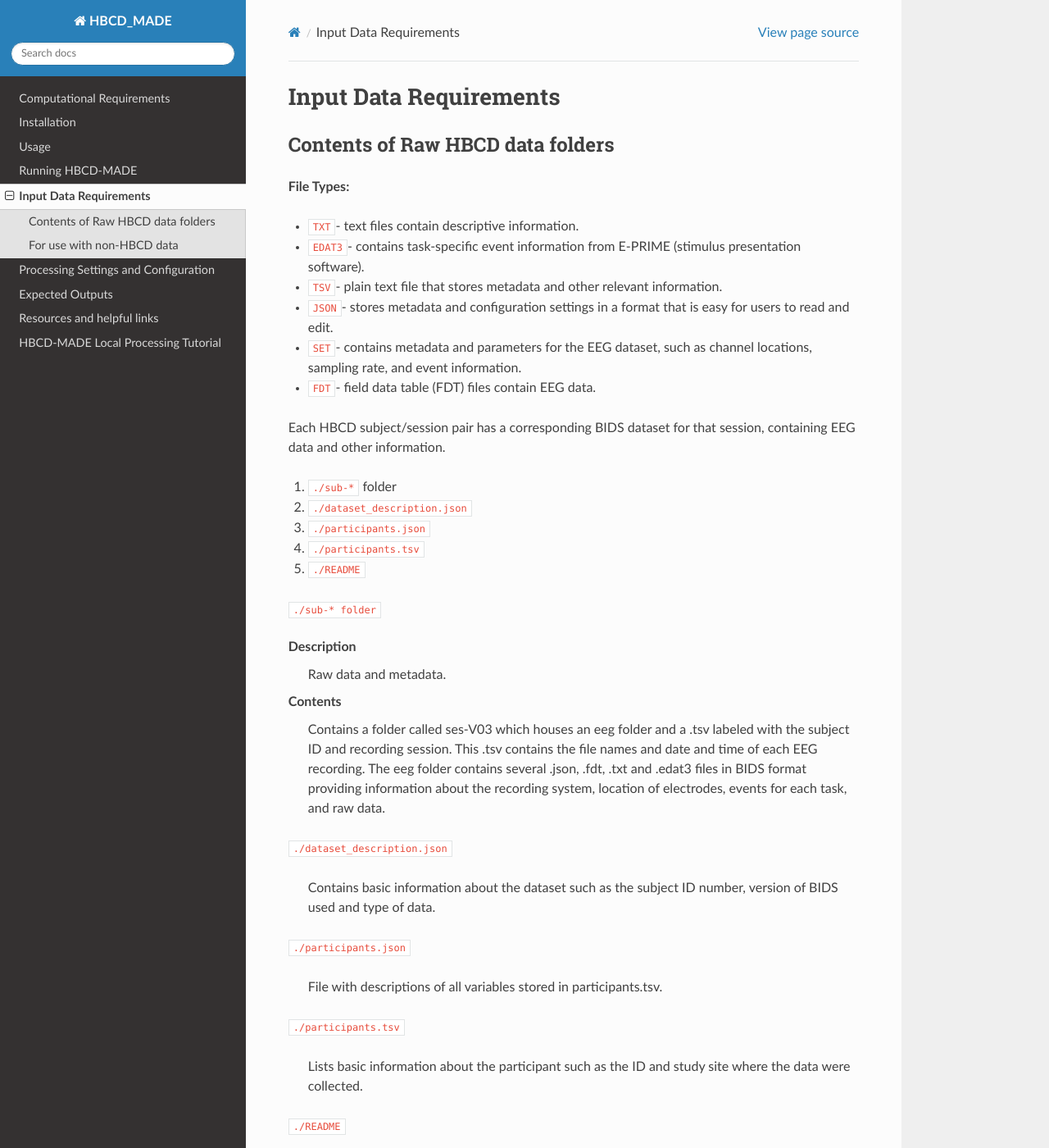
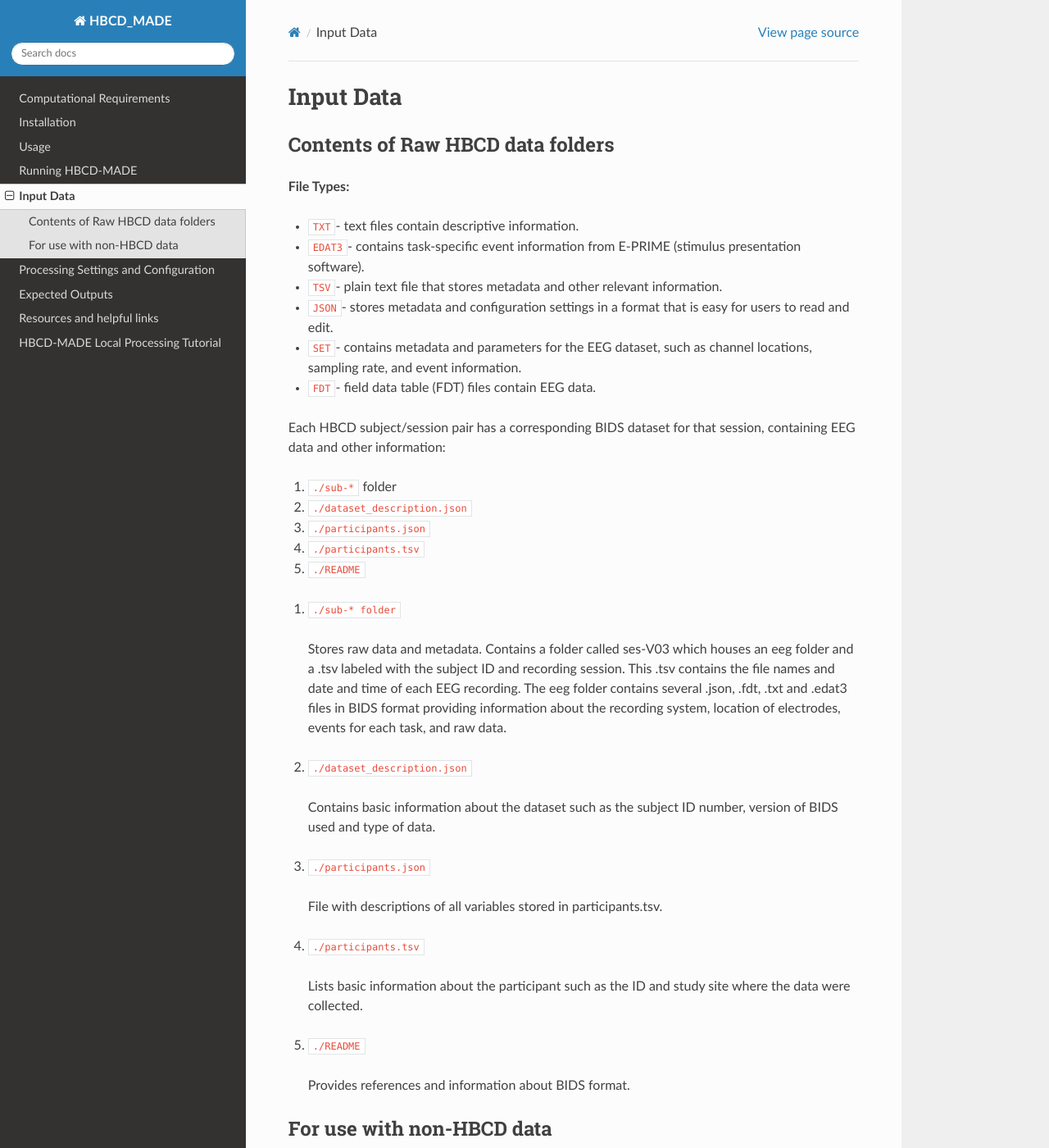
Before and after one commit to DCAN-Labs/HBCD-MADE, a Sphinx documentation site: the page built from docs/source/data_requirements.rst, in a window 1280 px wide and 1400 px high. Shown: the whole window at 82% size. Built offline with Sphinx 7.4.7 and the Read the Docs theme 2.0.0, drawn with Linux system fonts in a browser that asks for light colours.

Commit message:
Update data_requirements.rst

```diff
--- a/docs/source/data_requirements.rst
+++ b/docs/source/data_requirements.rst
@@ -1,6 +1,6 @@
 
-Input Data Requirements
-========================
+Input Data
+===========
 
 Contents of Raw HBCD data folders
 ----------------------------------
@@ -15,7 +15,7 @@ Contents of Raw HBCD data folders
 - ``FDT``- field data table (FDT) files contain EEG data.
 
 
-Each HBCD subject/session pair has a corresponding BIDS dataset for that session, containing EEG data and other information.
+Each HBCD subject/session pair has a corresponding BIDS dataset for that session, containing EEG data and other information:
 
 (1)	``./sub-*`` folder
 (2)	``./dataset_description.json``
@@ -23,27 +23,23 @@ Each HBCD subject/session pair has a corresponding BIDS dataset for that session
 (4)	``./participants.tsv``
 (5)	``./README``
 
-``./sub-* folder``
+1. ``./sub-* folder``
 
-Description
-  Raw data and metadata.
+  Stores raw data and metadata. Contains a folder called ses-V03 which houses an eeg folder and a .tsv labeled with the subject ID and recording session. This .tsv contains the file names and date and time of each EEG recording. The eeg folder contains several .json, .fdt, .txt and .edat3 files in BIDS format providing information about the recording system, location of electrodes, events for each task, and raw data.
 
-Contents
-  Contains a folder called ses-V03 which houses an eeg folder and a .tsv labeled with the subject ID and recording session. This .tsv contains the file names and date and time of each EEG recording. The eeg folder contains several .json, .fdt, .txt and .edat3 files in BIDS format providing information about the recording system, location of electrodes, events for each task, and raw data.
-
-``./dataset_description.json``
+2. ``./dataset_description.json``
 
   Contains basic information about the dataset such as the subject ID number, version of BIDS used and type of data.
 
-``./participants.json``
+3. ``./participants.json``
 
   File with descriptions of all variables stored in participants.tsv.
 
-``./participants.tsv``
+4. ``./participants.tsv``
 
   Lists basic information about the participant such as the ID and study site where the data were collected.
 
-``./README``
+5. ``./README``
 
   Provides references and information about BIDS format.
 
```
